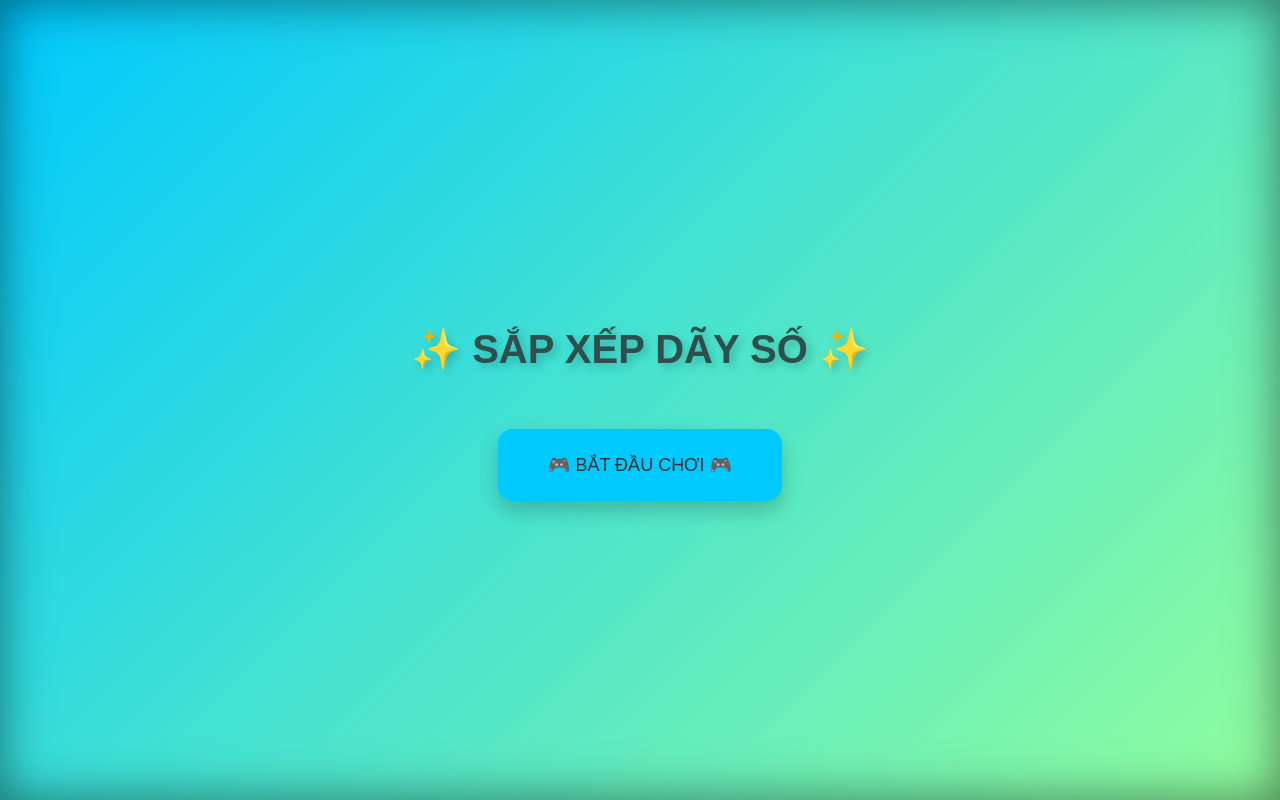
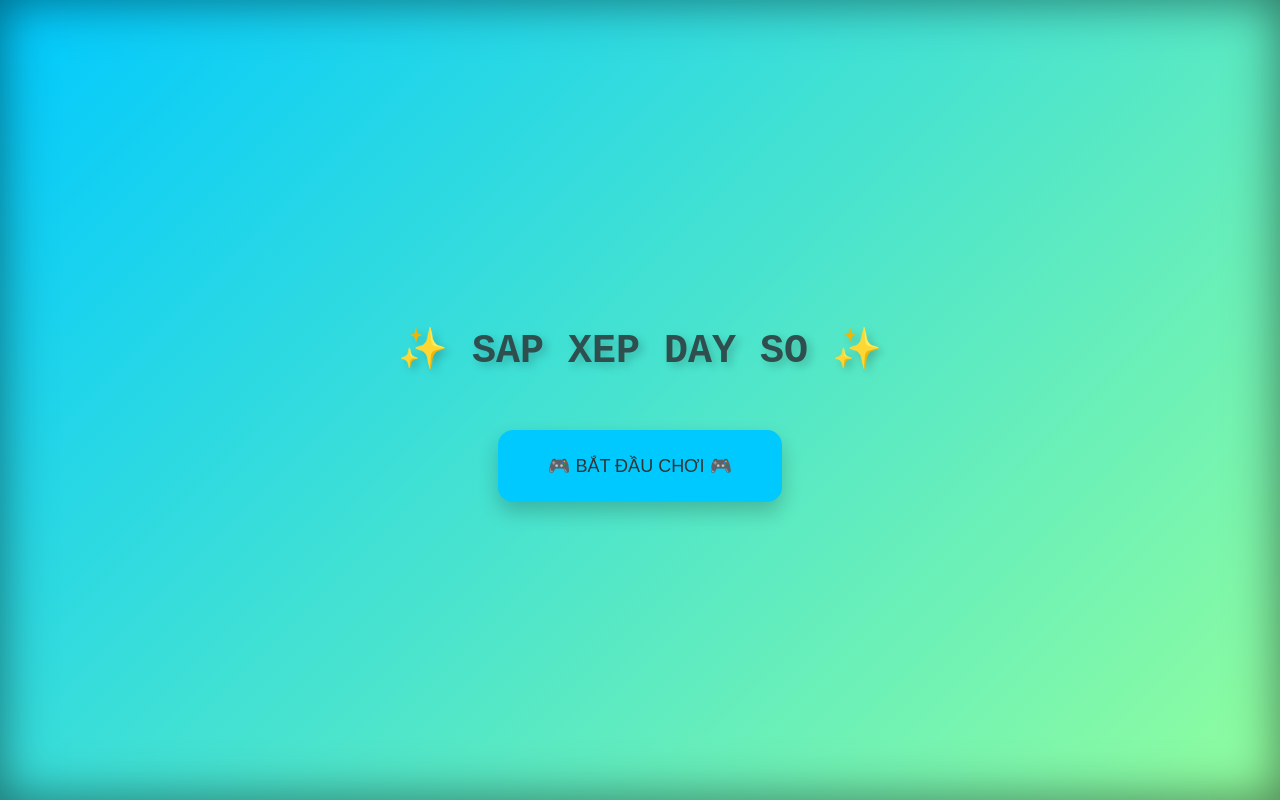
Before and after one commit to Luu-Phung/LuuPhung, a plain HTML site: page index.html in a window 1280 px wide. Drawn offline with Linux system fonts and the light colour scheme.

Commit message:
Update index.html

```diff
--- a/index.html
+++ b/index.html
@@ -4,7 +4,7 @@
 <head>
     <meta charset="UTF-8">
     <meta name="viewport" content="width=device-width, initial-scale=1.0">
-    <title>Sắp Xếp Dãy Số</title>
+    <title>SAP XEP DAY SO</title>
     <link href="https://fonts.googleapis.com/css2?family=Poppins:wght@400;600&family=Roboto:wght@700&display=swap"
         rel="stylesheet">
     <style>
@@ -83,8 +83,7 @@
             text-transform: uppercase;
             text-shadow: 4px 4px 8px rgba(0, 0, 0, 0.2); /* Giảm độ chói của bóng */
             font-weight: 800;
-            font-family: Arial, sans-serif;
-            font-weight: bold; /* In đậm tên game */
+            font-family: 'Courier New', Courier, monospace;
         }
 
         button {
@@ -98,7 +97,7 @@
 <body style="flex-direction: column;">
     <div id="start-screen"
         style="display: flex; flex-direction: column; justify-content: center; align-items: center; min-height: 100vh; height: auto; background: linear-gradient(135deg, #00c9ff, #92fe9d); position: absolute; top: 0; left: 0; width: 100%; max-width: 100vw; overflow-x: hidden; box-shadow: inset 0 0 50px rgba(0, 0, 0, 0.5);">
-        <h1>✨ Sắp Xếp Dãy Số ✨</h1>
+        <h1>✨ SAP XEP DAY SO ✨</h1>
         <button onclick="startGame()"
             style="margin-top: 30px; background-color: #00c9ff; color: #333333; border: none; padding: clamp(15px, 4vw, 25px) clamp(30px, 8vw, 50px); font-size: clamp(14px, 3vw, 18px); border-radius: 15px; cursor: pointer; transition: background-color 0.3s, color 0.3s; box-shadow: 0 10px 20px rgba(0, 0, 0, 0.2);">
             🎮 BẮT ĐẦU CHƠI 🎮
@@ -109,10 +108,8 @@
             style="font-size: clamp(14px, 3vw, 18px); color: #333333; margin-bottom: 15px; text-shadow: 2px 2px 5px rgba(0, 0, 0, 0.3);">
             ⏱ Thời gian: <span id="time">30</span> giây
         </div>
-        <h1>✨ Sắp Xếp Dãy Số ✨</h1>
-        <p style="font-size: clamp(14px, 3vw, 18px); color: #333333; margin: 0 auto; text-shadow: 2px 2px 6px rgba(0, 0, 0, 0.3); font-style: italic;">
-            Kéo và thả các ô số để sắp xếp dãy số theo thứ tự tăng dần.
-        </p>
+        <h1>✨ SAP XEP DAY SO ✨</h1>
+        <p style="font-size: clamp(14px, 3vw, 18px); color: #333333; margin: 0 auto; text-shadow: 2px 2px 6px rgba(0, 0, 0, 0.3); font-style: italic;">Kéo và thả các ô số để sắp xếp dãy số theo thứ tự tăng dần.</p>
     </div>
     <div id="number-container">
         <!-- Các số sẽ được tạo tự động bằng JavaScript -->
```
